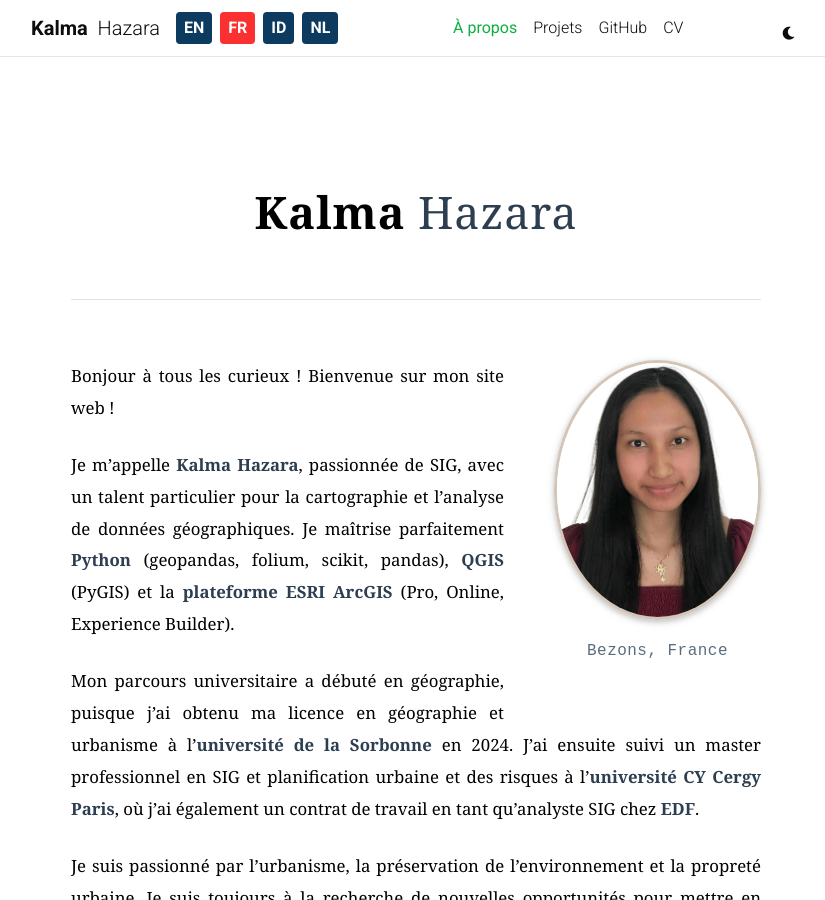
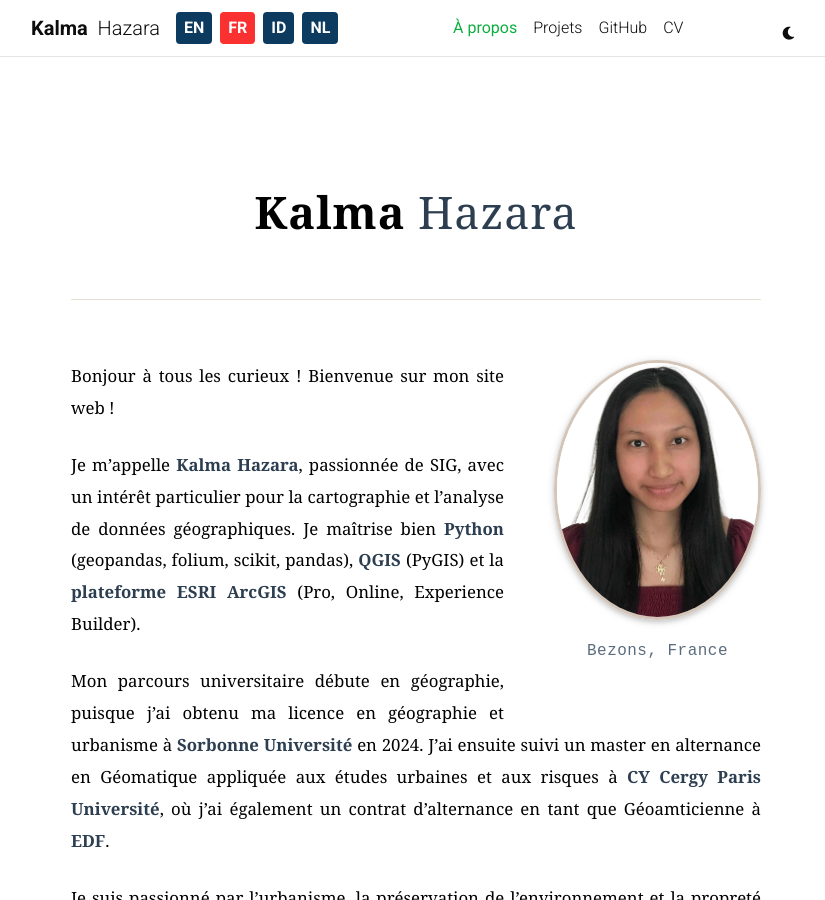
Before and after one commit to kalmahj/kalmahj.github.io, a Jekyll site: the page built from _pages/fr/about.md, in a window 1280 px wide and 900 px high. Shown: the whole window, without its empty margins (224-1049 px from the left). Built offline with Jekyll 4.4.1, drawn with Linux system fonts in a browser that asks for light colours; full-size pictures stand in for the smaller copies a plugin makes; comment, search, counter and statistics services are not loaded; a style sheet for code colours, icons or effects is not loaded.

Commit message:
about_done

```diff
--- a/_pages/fr/about.md
+++ b/_pages/fr/about.md
@@ -23,9 +23,9 @@ social: true  # inclut les icônes sociales en bas de la page
 
 Bonjour à tous les curieux ! Bienvenue sur mon site web !
 
-Je m'appelle **Kalma Hazara**, passionnée de SIG, avec un talent particulier pour la cartographie et l'analyse de données géographiques. Je maîtrise parfaitement **Python** (geopandas, folium, scikit, pandas), **QGIS** (PyGIS) et la **plateforme ESRI ArcGIS** (Pro, Online, Experience Builder).
+Je m'appelle **Kalma Hazara**, passionnée de SIG, avec un intérêt particulier pour la cartographie et l'analyse de données géographiques. Je maîtrise bien **Python** (geopandas, folium, scikit, pandas), **QGIS** (PyGIS) et la **plateforme ESRI ArcGIS** (Pro, Online, Experience Builder).
 
-Mon parcours universitaire a débuté en géographie, puisque j'ai obtenu ma licence en géographie et urbanisme à l'**université de la Sorbonne** en 2024. J'ai ensuite suivi un master professionnel en SIG et planification urbaine et des risques à l'**université CY Cergy Paris**, où j'ai également un contrat de travail en tant qu'analyste SIG chez **EDF**.
+Mon parcours universitaire débute en géographie, puisque j'ai obtenu ma licence en géographie et urbanisme à **Sorbonne Université** en 2024. J'ai ensuite suivi un master en alternance en Géomatique appliquée aux études urbaines et aux risques à **CY Cergy Paris Université**, où j'ai également un contrat d'alternance en tant que Géoamticienne à **EDF**.
 
 Je suis passionné par l'urbanisme, la préservation de l'environnement et la propreté urbaine. Je suis toujours à la recherche de nouvelles opportunités pour mettre en pratique mes compétences et mes connaissances.
 
```
Also changed, not shown: _pages/id/about.md (+2 -2 lines).
